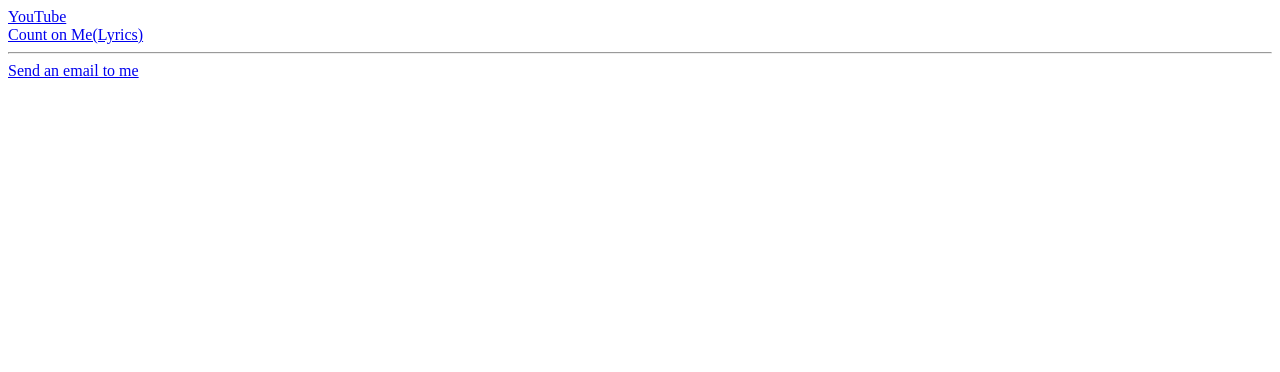
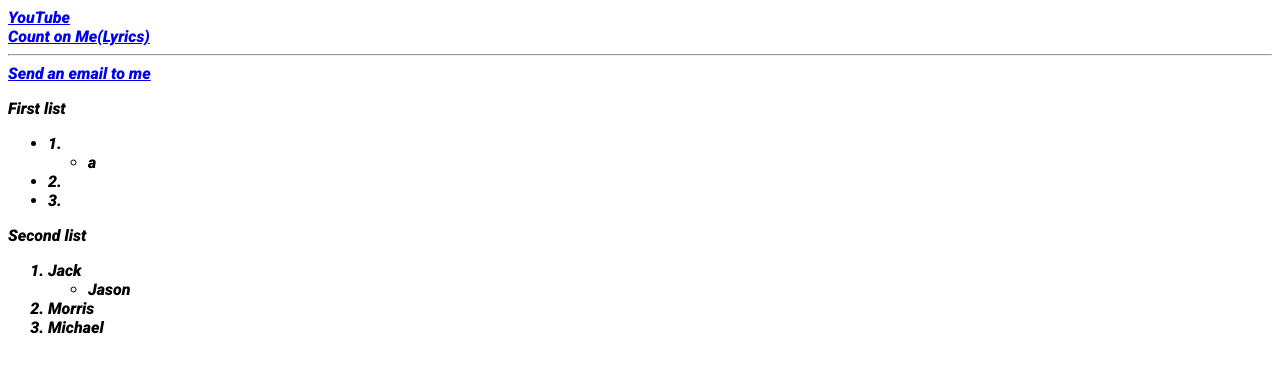
Before and after one commit to peoplepeople000/web_practice, a plain HTML site: page index.html in a window 1280 px wide. Drawn offline with Linux system fonts and the light colour scheme.

Commit message:
Change index.html

```diff
--- a/index.html
+++ b/index.html
@@ -1,6 +1,11 @@
 <!DOCTYPE html>
 <html>
     <head>
+        <link rel="preconnect" href="https://fonts.googleapis.com">
+        <link rel="preconnect" href="https://fonts.gstatic.com" crossorigin>
+        <link href="https://fonts.googleapis.com/css2?family=Roboto:ital,wght@1,900&display=swap" rel="stylesheet">
+        <meta charset="utf-8" />
+        <link href="styles/style.css" rel="stylesheet" type="text/css" />
         <title> Jim's website</title>
     </head>
     <body>
@@ -16,6 +21,27 @@
             Send an email to me
         </a>
 
+        <p>First list</p>
+        <ul>
+            <li>1.
+                <ul>
+                    <li>a</li>
+                </ul>
+            </li>
+            <li>2.</li>
+            <li>3.</li>
+        </ul>
+
+        <p>Second list</p>
+        <ol>
+            <li>Jack
+                <ul>
+                    <li>Jason</li>
+                </ul>
+            </li>
+            <li>Morris</li>
+            <li>Michael</li>
+        </ol>
         <!--This is a comment-->
     </body>
 </html>
```
